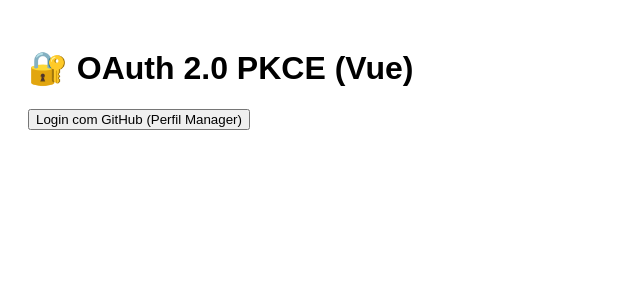
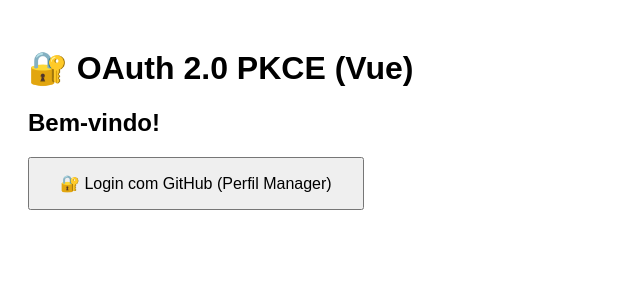
Before and after one commit to yrandilson/oauth-pkce-spa, a Vue app: page / in a window 1280 px wide. Shown: the top 300 px of the page, without its empty margins (0-640 px from the left). Built offline with nearby package versions, Linux system fonts and the light colour scheme; no server answers.

Commit message:
fix: migração para HashRouter e correção do e gitignore

```diff
--- a/src/components/LoginButton.vue
+++ b/src/components/LoginButton.vue
@@ -1,20 +1,31 @@
 <template>
-  <button @click="handleLogin">
-    Login com GitHub (Perfil Manager)
-  </button>
+  <div>
+    <h2>Bem-vindo!</h2>
+    <button @click="handleLogin" style="padding: 15px 30px; font-size: 16px; cursor: pointer;">
+      🔐 Login com GitHub (Perfil Manager)
+    </button>
+
+    <div v-if="debugInfo" style="margin-top: 20px; padding: 15px; background: #f0f0f0; border-radius: 5px;">
+      <h3>🔍 Debug Info:</h3>
+      <pre style="font-size: 12px; overflow-x: auto;">{{ debugInfo }}</pre>
+    </div>
+  </div>
 </template>
 
 <script setup>
+import { ref } from 'vue';
 import { generatePkceAndState } from '../utils/pkce';
 
 const CLIENT_ID = import.meta.env.VITE_APP_CLIENT_ID;
 const REDIRECT_URI = 'https://yrandilson.github.io/oauth-pkce-spa/';
-const SCOPES = 'read:user repo:write';
+const SCOPES = 'read:user repo';
 const AUTH_URL = 'https://github.com/login/oauth/authorize';
+
+const debugInfo = ref(null);
 
 const handleLogin = async () => {
     if (!CLIENT_ID) {
-        alert("Erro: CLIENT_ID não encontrado. Verifique os Secrets do GitHub.");
+        alert("❌ Erro: CLIENT_ID não encontrado. Verifique os Secrets do GitHub.");
         return;
     }
 
@@ -29,6 +40,25 @@
     authUrl.searchParams.append('code_challenge_method', 'S256');
     authUrl.searchParams.append('state', state);
 
-    window.location.href = authUrl.toString();
+    // DEBUG: Mostra informações antes de redirecionar
+    debugInfo.value = {
+        'CLIENT_ID': CLIENT_ID ? '✅ Configurado' : '❌ Não encontrado',
+        'REDIRECT_URI': REDIRECT_URI,
+        'SCOPES': SCOPES,
+        'Auth URL': authUrl.toString()
+    };
+
+    console.log('🔍 Debug - Configuração OAuth:', {
+        CLIENT_ID,
+        REDIRECT_URI,
+        SCOPES,
+        authUrl: authUrl.toString()
+    });
+
+    // Aguarda 2 segundos para você ver o debug
+    setTimeout(() => {
+        console.log('🚀 Redirecionando para GitHub...');
+        window.location.href = authUrl.toString();
+    }, 2000);
 };
 </script>
```
